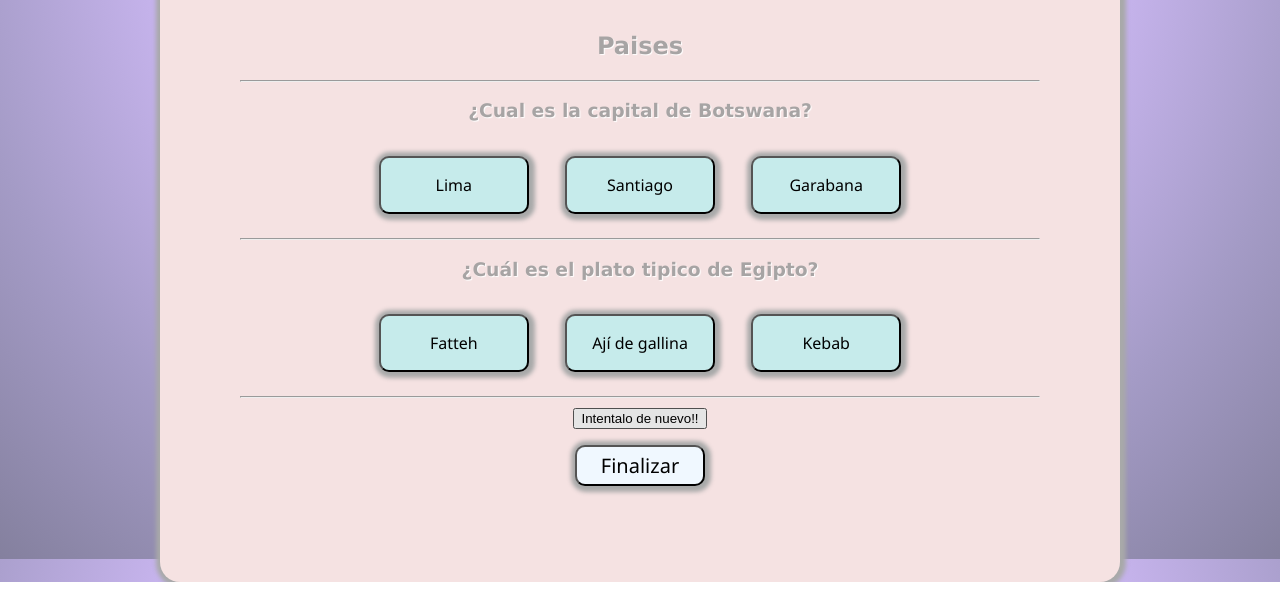
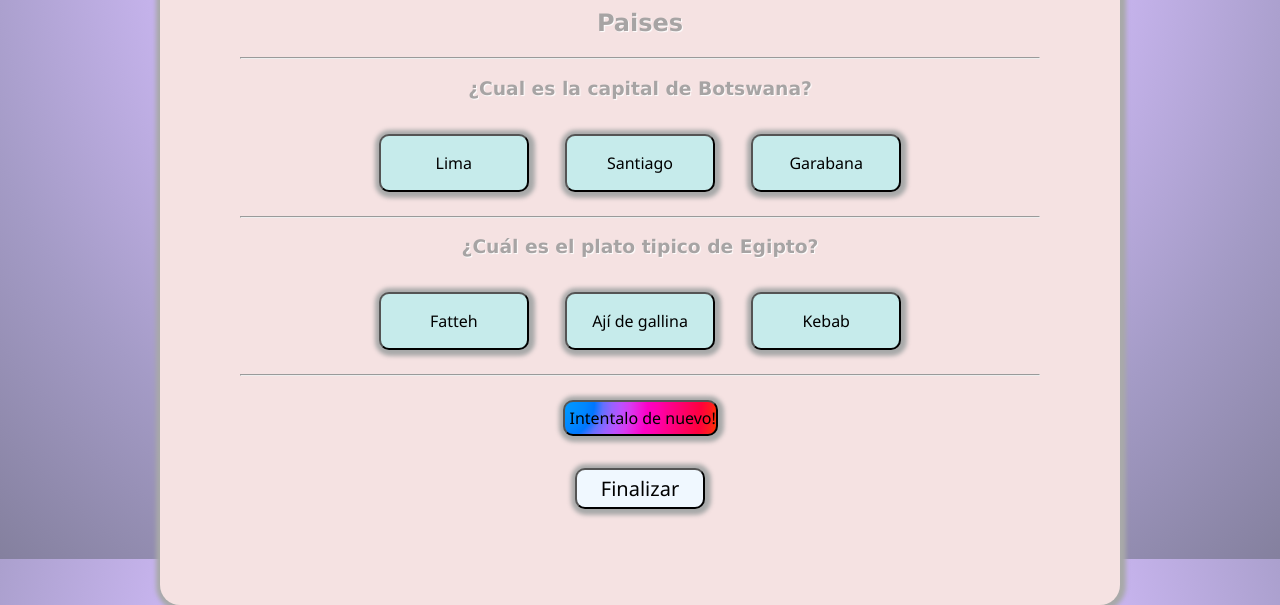
Before and after one commit to Seabird15/preadmision, a plain HTML site: page pagina1.html in a window 1280 px wide. In both pictures the pointer is over the input "Intentalo de nuevo!!". Shown: the part 241-846 px from the top of the page. Before the commit the page ends 823 px from the top, so only its background shows below. Drawn offline with Linux system fonts and the light colour scheme.

Commit message:
Update styles.css

```diff
--- a/styles.css
+++ b/styles.css
@@ -241,3 +241,37 @@ h3 {
   );
   cursor: pointer;
 }
+#intentar {
+  padding: 5px;
+  width: 155px;
+  margin: 1rem;
+  background-color: aliceblue;
+  font-family: "Segoe UI", Tahoma, Geneva, Verdana, sans-serif;
+  font-size: 1em;
+  border-radius: 10px 10px 10px 10px;
+  box-shadow: 1px 1px 4px 5px #a8a9a9;
+}
+#intentar:hover {
+  background-image: radial-gradient(
+    circle at -4.17% 4.55%,
+    #009cff 0,
+    #0096ff 5.56%,
+    #008fff 11.11%,
+    #0086ff 16.67%,
+    #0076ff 22.22%,
+    #6370ff 27.78%,
+    #9762ff 33.33%,
+    #bb51ff 38.89%,
+    #d63cf1 44.44%,
+    #ec1edc 50%,
+    #fd00c6 55.56%,
+    #ff00af 62.22%,
+    #ff0098 66.67%,
+    #ff0081 72.22%,
+    #ff006a 77.78%,
+    #ff0053 83.33%,
+    #ff003c 88.89%,
+    #ff1624 94.44%,
+    #ff3600 100%
+  );
+}
```
